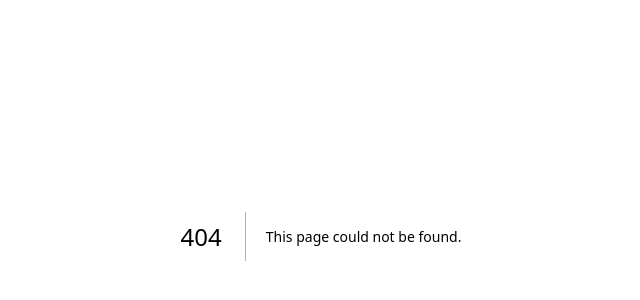
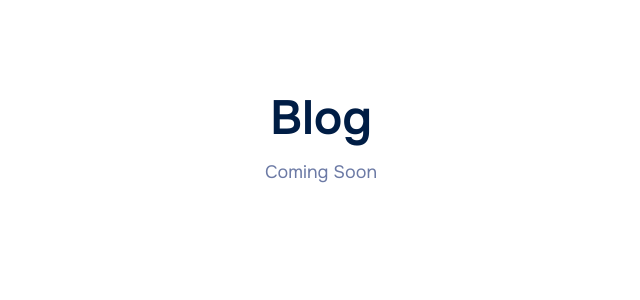
Before and after one commit to libraprogramming110/airline-ticketing-system, a Next.js app: page /blog in a window 1280 px wide. Before the commit this address had no page. Shown: the part 164-464 px from the top of the page, without its empty margins (319-959 px from the left). Built offline with nearby package versions, Linux system fonts and the light colour scheme.

Commit message:
Add blog page with coming soon message

```diff
--- /dev/null
+++ b/app/blog/page.tsx
@@ -0,0 +1,14 @@
+export default function BlogPage() {
+  return (
+    <div className="min-h-screen bg-white px-8 py-16 text-[#001d45] md:px-16">
+      <div className="mx-auto max-w-7xl">
+        <div className="flex min-h-[60vh] items-center justify-center text-center">
+          <div className="space-y-4">
+            <h1 className="text-4xl font-semibold md:text-5xl">Blog</h1>
+            <p className="text-lg text-[#6c7aa5]">Coming Soon</p>
+          </div>
+        </div>
+      </div>
+    </div>
+  );
+}
--- a/app/get-started/page.tsx
+++ b/app/get-started/page.tsx
@@ -10,7 +10,7 @@ import {
 import { chooseIcon } from "@/lib/icons";
 
 const navLinks = [
-  { label: "Blog", href: "#" },
+  { label: "Blog", href: "/blog" },
   { label: "Sign In", href: "/sign-in" },
 ];
 
```
